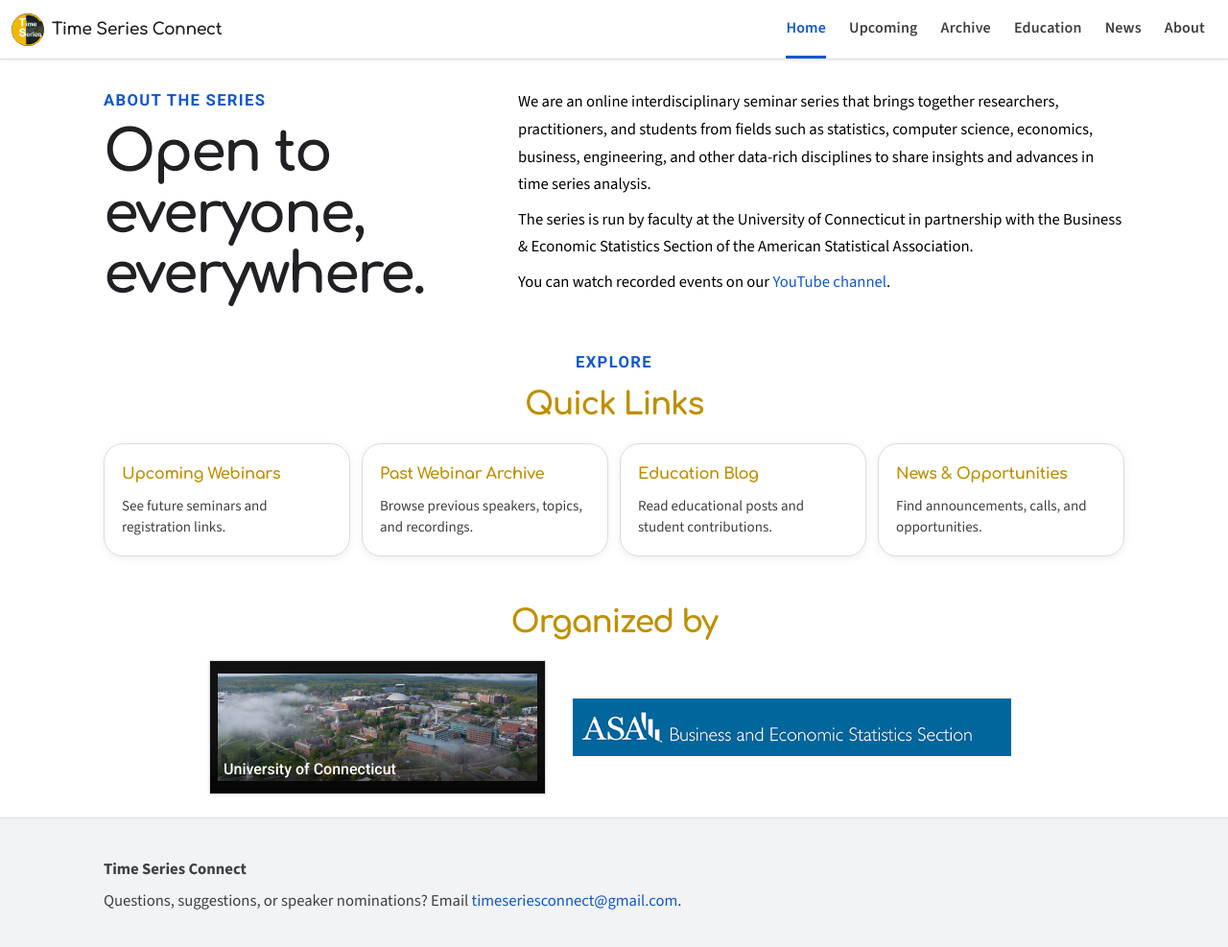
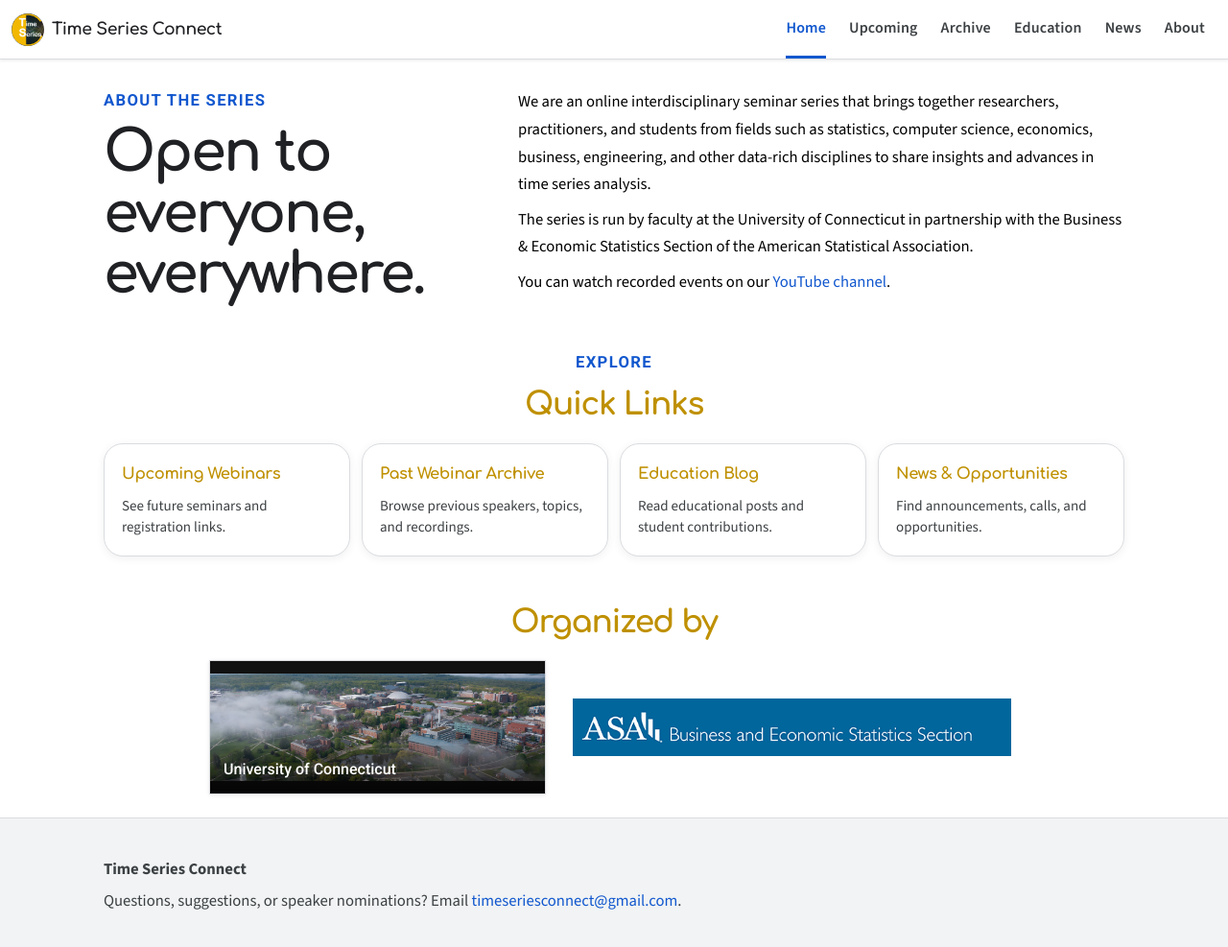
Before and after one commit to yaozheng-stat/time-series-connect, a Jekyll site: the page built from index.md, in a window 1280 px wide and 990 px high. Shown: the top 987 px of the window at 96% size. Built offline with Jekyll 4.4.1, drawn with Linux system fonts in a browser that asks for light colours.

Commit message:
resize logos

```diff
--- a/assets/css/homepage-spacing.css
+++ b/assets/css/homepage-spacing.css
@@ -91,7 +91,6 @@
 .partner-card,
 .uconn-card,
 .asa-card{
-  padding:8px;
   min-height:140px;
 }
 
@@ -143,6 +142,10 @@
   }
 }
 
+.asa-card{
+  padding:8px;
+}
+
 .asa-card img{
   width:auto;
   height:112px;
@@ -150,3 +153,9 @@
   max-height:none;
   object-fit:contain;
 }
+
+@media(max-width:900px){
+  .partner-logos{
+    grid-template-columns:1fr;
+  }
+}
```
